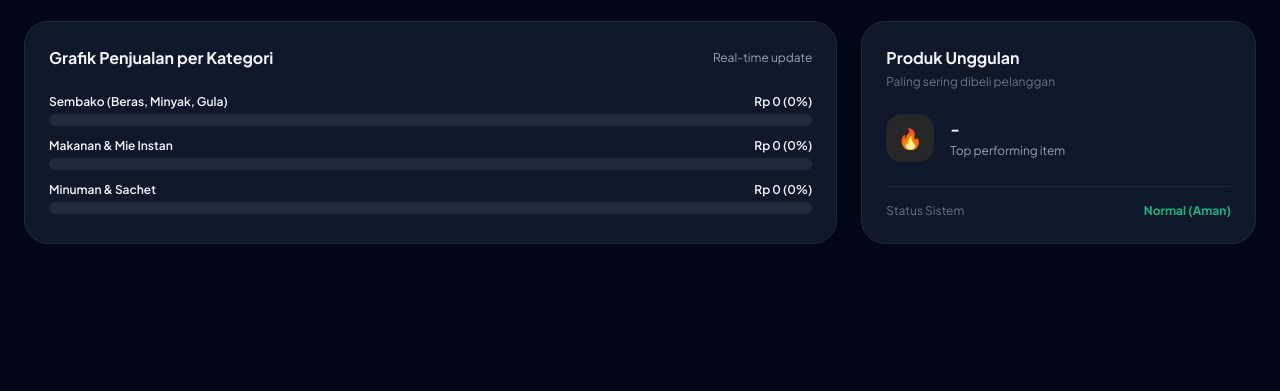
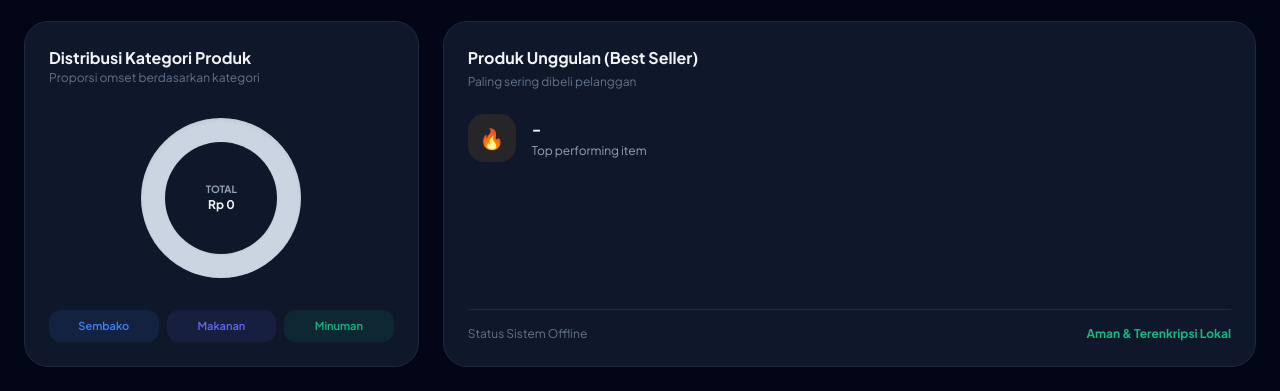
Before and after one commit to egagame6666-hub/kontenin-ai, a plain HTML site: page index.html in a window 1280 px wide. Shown: the part 489-880 px from the top of the page. Before the commit the page ends 800 px from the top, so only its background shows below. Drawn offline with nearby package versions, Linux system fonts and the light colour scheme.

Commit message:
Update index.html

```diff
--- a/index.html
+++ b/index.html
@@ -3,7 +3,7 @@
 <head>
     <meta charset="UTF-8">
     <meta name="viewport" content="width=device-width, initial-scale=1.0">
-    <title>KasirPro Finansial - Warung UMKM Modern</title>
+    <title>KasirPro Fintech - Warung UMKM Modern</title>
     <!-- Tailwind CSS -->
     <script src="https://cdn.tailwindcss.com"></script>
     <script>
@@ -28,7 +28,7 @@
 </head>
 <body class="bg-slate-100 dark:bg-slate-950 text-slate-800 dark:text-slate-100 min-h-screen flex flex-col transition-colors duration-300">
 
-    <!-- Header / Navbar Modern Fintech Style -->
+    <!-- Header / Navbar -->
     <header class="bg-white/80 dark:bg-slate-900/80 backdrop-blur-md shadow-sm border-b border-slate-200 dark:border-slate-800 px-6 py-3 flex justify-between items-center sticky top-0 z-50">
         <div class="flex items-center space-x-3">
             <div class="bg-gradient-to-tr from-brand-600 to-accent-500 text-white p-2.5 rounded-2xl font-bold text-base shadow-md shadow-brand-500/20">KP</div>
@@ -39,14 +39,13 @@
         </div>
         <div class="flex items-center space-x-3">
             <span id="printer-status" class="px-3 py-1 bg-rose-500/10 text-rose-600 dark:text-rose-400 text-[11px] font-bold rounded-xl border border-rose-500/20">Printer Putus</span>
-            <!-- Toggle Dark / White Mode -->
             <button onclick="toggleDarkMode()" class="p-2.5 rounded-xl bg-slate-100 dark:bg-slate-800 hover:bg-slate-200 dark:hover:bg-slate-700 transition" title="Ganti Tema">
                 <svg id="theme-icon" class="w-5 h-5" fill="none" stroke="currentColor" viewBox="0 0 24 24"><path stroke-linecap="round" stroke-linejoin="round" stroke-width="2" d="M12 3v1m0 16v1m9-9h-1M4 12H3m15.364 6.364l-.707-.707M6.343 6.343l-.707-.707m12.728 0l-.707.707M6.343 17.657l-.707.707M16 12a4 4 0 11-8 0 4 4 0 018 0z"></path></svg>
             </button>
         </div>
     </header>
 
-    <!-- Navigasi Menu Model Tab Fintech -->
+    <!-- Navigasi Menu Tab -->
     <nav class="bg-white dark:bg-slate-900 border-b border-slate-200 dark:border-slate-800 px-6 py-2.5 flex space-x-2 overflow-x-auto shadow-sm">
         <button onclick="switchTab('dashboard')" id="nav-dashboard" class="px-4 py-2 font-semibold text-xs rounded-xl bg-brand-600 text-white transition whitespace-nowrap shadow-sm shadow-brand-500/30">Dashboard</button>
         <button onclick="switchTab('pos')" id="nav-pos" class="px-4 py-2 font-semibold text-xs rounded-xl text-slate-600 dark:text-slate-300 hover:bg-slate-100 dark:hover:bg-slate-800 transition whitespace-nowrap">Kasir (POS)</button>
@@ -59,9 +58,8 @@
     <!-- Konten Utama -->
     <main class="flex-1 max-w-7xl w-full mx-auto p-6 space-y-6">
 
-        <!-- 1. TAB DASHBOARD (Gaya Kartu Saldo & Grafik Keuangan Utama) -->
+        <!-- 1. TAB DASHBOARD -->
         <section id="tab-content-dashboard" class="space-y-6">
-            <!-- Kartu Saldo / Omset Utama ala Fintech -->
             <div class="relative overflow-hidden bg-gradient-to-r from-blue-600 via-indigo-600 to-brand-dark p-6 rounded-3xl text-white shadow-xl shadow-blue-500/10">
                 <div class="absolute -right-10 -bottom-10 w-48 h-48 bg-white/10 rounded-full blur-2xl pointer-events-none"></div>
                 <div class="flex justify-between items-start">
@@ -71,7 +69,6 @@
                     </div>
                     <span class="px-3 py-1 bg-white/20 backdrop-blur-md rounded-full text-xs font-semibold">Live Offline</span>
                 </div>
-                <!-- Grafik Mini Tren di Kartu -->
                 <div class="mt-6 pt-4 border-t border-white/15 flex justify-between items-end">
                     <div>
                         <p class="text-[11px] text-blue-200">Estimasi Laba Bersih (Net Profit)</p>
@@ -84,7 +81,7 @@
                 </div>
             </div>
 
-            <!-- Pintasan Cepat (Quick Actions) -->
+            <!-- Pintasan Cepat -->
             <div class="grid grid-cols-2 sm:grid-cols-4 gap-4">
                 <button onclick="switchTab('pos')" class="p-4 bg-white dark:bg-slate-900 rounded-2xl shadow-sm border border-slate-200 dark:border-slate-800 hover:border-brand-500 text-left transition group">
                     <div class="w-10 h-10 rounded-xl bg-blue-500/10 text-blue-500 flex items-center justify-center font-bold mb-3 group-hover:scale-110 transition">🛒</div>
@@ -108,49 +105,35 @@
                 </button>
             </div>
 
-            <!-- Widget Visualisasi Grafik Keuangan di Dashboard -->
+            <!-- Widget Grafik Pie / Donut Style -->
             <div class="grid grid-cols-1 lg:grid-cols-3 gap-6">
-                <!-- Grafik Batang Kategori Terlaris -->
-                <div class="lg:col-span-2 bg-white dark:bg-slate-900 p-6 rounded-3xl shadow-sm border border-slate-200 dark:border-slate-800 space-y-4">
-                    <div class="flex justify-between items-center">
-                        <h3 class="font-bold text-base">Grafik Penjualan per Kategori</h3>
-                        <span class="text-xs text-slate-400">Real-time update</span>
+                <!-- Pie Chart Style Visualizer -->
+                <div class="bg-white dark:bg-slate-900 p-6 rounded-3xl shadow-sm border border-slate-200 dark:border-slate-800 flex flex-col justify-between space-y-4">
+                    <div>
+                        <h3 class="font-bold text-base">Distribusi Kategori Produk</h3>
+                        <p class="text-xs text-slate-500">Proporsi omset berdasarkan kategori</p>
                     </div>
-                    <div class="space-y-3 pt-2">
-                        <div>
-                            <div class="flex justify-between text-xs font-semibold mb-1">
-                                <span>Sembako (Beras, Minyak, Gula)</span>
-                                <span id="stat-sembako">Rp 0 (0%)</span>
-                            </div>
-                            <div class="w-full bg-slate-100 dark:bg-slate-800 h-3 rounded-full overflow-hidden">
-                                <div id="bar-sembako" class="bg-blue-500 h-full rounded-full transition-all duration-500" style="width: 0%"></div>
-                            </div>
-                        </div>
-                        <div>
-                            <div class="flex justify-between text-xs font-semibold mb-1">
-                                <span>Makanan & Mie Instan</span>
-                                <span id="stat-makanan">Rp 0 (0%)</span>
-                            </div>
-                            <div class="w-full bg-slate-100 dark:bg-slate-800 h-3 rounded-full overflow-hidden">
-                                <div id="bar-makanan" class="bg-indigo-500 h-full rounded-full transition-all duration-500" style="width: 0%"></div>
-                            </div>
-                        </div>
-                        <div>
-                            <div class="flex justify-between text-xs font-semibold mb-1">
-                                <span>Minuman & Sachet</span>
-                                <span id="stat-minuman">Rp 0 (0%)</span>
-                            </div>
-                            <div class="w-full bg-slate-100 dark:bg-slate-800 h-3 rounded-full overflow-hidden">
-                                <div id="bar-minuman" class="bg-emerald-500 h-full rounded-full transition-all duration-500" style="width: 0%"></div>
+                    <!-- Donut Graphic Representation -->
+                    <div class="flex items-center justify-center py-4">
+                        <div class="relative w-40 h-40 rounded-full flex items-center justify-center shadow-inner" id="donut-chart-container" style="background: conic-gradient(#3B82F6 0deg 120deg, #6366F1 120deg 240deg, #10B981 240deg 360deg);">
+                            <div class="absolute w-28 h-28 bg-white dark:bg-slate-900 rounded-full flex flex-col items-center justify-center shadow-sm">
+                                <span class="text-[10px] uppercase text-slate-400 font-bold">Total</span>
+                                <span id="donut-total-text" class="text-xs font-extrabold text-slate-800 dark:text-slate-100">Rp 0</span>
                             </div>
                         </div>
                     </div>
+                    <!-- Legend -->
+                    <div class="grid grid-cols-3 gap-2 text-center text-[11px] font-semibold">
+                        <div class="p-2 bg-blue-500/10 text-blue-500 rounded-xl">Sembako</div>
+                        <div class="p-2 bg-indigo-500/10 text-indigo-500 rounded-xl">Makanan</div>
+                        <div class="p-2 bg-emerald-500/10 text-emerald-500 rounded-xl">Minuman</div>
+                    </div>
                 </div>
 
-                <!-- Ringkasan Produk Best Seller -->
-                <div class="bg-white dark:bg-slate-900 p-6 rounded-3xl shadow-sm border border-slate-200 dark:border-slate-800 flex flex-col justify-between">
+                <!-- Produk Unggulan -->
+                <div class="lg:col-span-2 bg-white dark:bg-slate-900 p-6 rounded-3xl shadow-sm border border-slate-200 dark:border-slate-800 flex flex-col justify-between">
                     <div>
-                        <h3 class="font-bold text-base mb-1">Produk Unggulan</h3>
+                        <h3 class="font-bold text-base mb-1">Produk Unggulan (Best Seller)</h3>
                         <p class="text-xs text-slate-500">Paling sering dibeli pelanggan</p>
                         <div class="mt-6 flex items-center space-x-4">
                             <div class="w-12 h-12 rounded-2xl bg-amber-500/10 text-amber-500 flex items-center justify-center font-bold text-xl">🔥</div>
@@ -160,11 +143,9 @@
                             </div>
                         </div>
                     </div>
-                    <div class="mt-6 pt-4 border-t border-slate-100 dark:border-slate-800">
-                        <div class="flex justify-between text-xs">
-                            <span class="text-slate-500">Status Sistem</span>
-                            <span class="font-bold text-emerald-500">Normal (Aman)</span>
-                        </div>
+                    <div class="mt-6 pt-4 border-t border-slate-100 dark:border-slate-800 flex justify-between text-xs">
+                        <span class="text-slate-500">Status Sistem Offline</span>
+                        <span class="font-bold text-emerald-500">Aman & Terenkripsi Lokal</span>
                     </div>
                 </div>
             </div>
@@ -181,7 +162,7 @@
                 </div>
             </div>
 
-            <!-- Keranjang & Pembayaran ala Fintech -->
+            <!-- Keranjang & Pembayaran -->
             <div class="bg-white dark:bg-slate-900 p-6 rounded-3xl shadow-sm border border-slate-200 dark:border-slate-800 flex flex-col h-[calc(100vh-200px)] sticky top-24">
                 <h2 class="font-bold text-base pb-3 border-b border-slate-100 dark:border-slate-800">Keranjang Belanja</h2>
                 <div id="cart-items" class="flex-1 overflow-y-auto py-3 space-y-3 divide-y divide-slate-100 dark:divide-slate-800/50">
@@ -201,9 +182,9 @@
                         </select>
                         <input type="text" id="customer-name" placeholder="Nama Pelanggan (Wajib untuk Kasbon)" class="w-full px-3.5 py-3 bg-slate-50 dark:bg-slate-800 rounded-2xl border border-slate-200 dark:border-slate-700 text-sm">
                     </div>
-                    <div class="grid grid-cols-2 gap-2 pt-2">
-                        <button onclick="processCheckout()" class="py-3.5 bg-brand-600 hover:bg-brand-500 text-white font-bold rounded-2xl text-xs shadow-lg shadow-brand-500/20 transition">Bayar & Simpan</button>
-                        <button onclick="printLastReceipt()" class="py-3.5 bg-indigo-600 hover:bg-indigo-500 text-white font-bold rounded-2xl text-xs shadow-lg shadow-indigo-500/20 transition">Cetak Struk</button>
+                    <div class="pt-2">
+                        <!-- Tombol Bayar & Simpan yang Memicu Popup Konfirmasi Struk -->
+                        <button onclick="processCheckout()" class="w-full py-3.5 bg-brand-600 hover:bg-brand-500 text-white font-bold rounded-2xl text-xs shadow-lg shadow-brand-500/20 transition">Bayar & Simpan</button>
                     </div>
                 </div>
             </div>
@@ -230,9 +211,7 @@
                             <th class="p-3.5 rounded-r-xl">Aksi</th>
                         </tr>
                     </thead>
-                    <tbody id="inventory-table-body">
-                        <!-- Inventory Rows -->
-                    </tbody>
+                    <tbody id="inventory-table-body"></tbody>
                 </table>
             </div>
         </section>
@@ -253,26 +232,20 @@
                             <th class="p-3.5 rounded-r-xl">Kirim WhatsApp</th>
                         </tr>
                     </thead>
-                    <tbody id="hutang-table-body">
-                        <!-- Hutang Rows -->
-                    </tbody>
+                    <tbody id="hutang-table-body"></tbody>
                 </table>
             </div>
         </section>
 
-        <!-- 5. TAB LAPORAN & GRAFIK KEUANGAN MENDALAM -->
+        <!-- 5. TAB LAPORAN & GRAFIK -->
         <section id="tab-content-laporan" class="hidden space-y-6 bg-white dark:bg-slate-900 p-6 rounded-3xl shadow-sm border border-slate-200 dark:border-slate-800">
             <div class="flex justify-between items-center">
                 <div>
-                    <h2 class="font-bold text-base">Pusat Analisis & Grafik Keuangan</h2>
-                    <p class="text-xs text-slate-500">Unduh rekapitulasi laporan ke Excel atau sinkronisasi Google Sheets</p>
+                    <h2 class="font-bold text-base">Pusat Analisis & Rekap Keuangan</h2>
+                    <p class="text-xs text-slate-500">Unduh rekapitulasi laporan ke Excel atau Google Sheets</p>
                 </div>
-                <button onclick="exportToExcel()" class="px-5 py-2.5 bg-emerald-600 hover:bg-emerald-500 text-white font-bold rounded-2xl text-xs shadow-md shadow-emerald-500/20 flex items-center space-x-2">
-                    <span>Unduh Excel (.xlsx)</span>
-                </button>
+                <button onclick="exportToExcel()" class="px-5 py-2.5 bg-emerald-600 hover:bg-emerald-500 text-white font-bold rounded-2xl text-xs shadow-md shadow-emerald-500/20">Unduh Excel (.xlsx)</button>
             </div>
-
-            <!-- Grafik Analisis Keuangan di Menu Laporan -->
             <div class="grid grid-cols-1 sm:grid-cols-3 gap-4 pt-2">
                 <div class="p-5 bg-slate-50 dark:bg-slate-800/60 rounded-2xl border border-slate-200 dark:border-slate-700/50">
                     <p class="text-xs text-slate-500 font-medium">Total Akumulasi Omset</p>
@@ -287,7 +260,6 @@
                     <h3 id="report-avg-trx" class="text-2xl font-extrabold mt-1">Rp 0</h3>
                 </div>
             </div>
-
             <div class="mt-4 overflow-x-auto">
                 <table class="w-full text-left text-sm">
                     <thead class="bg-slate-50 dark:bg-slate-800 text-xs uppercase text-slate-500 dark:text-slate-400">
@@ -299,14 +271,12 @@
                             <th class="p-3.5 rounded-r-xl">Pelanggan</th>
                         </tr>
                     </thead>
-                    <tbody id="transaction-history-table">
-                        <!-- History -->
-                    </tbody>
+                    <tbody id="transaction-history-table"></tbody>
                 </table>
             </div>
         </section>
 
-        <!-- 6. TAB PENGATURAN STRUK & PRINTER -->
+        <!-- 6. TAB PENGATURAN STRUK -->
         <section id="tab-content-pengaturan" class="hidden space-y-4 bg-white dark:bg-slate-900 p-6 rounded-3xl shadow-sm border border-slate-200 dark:border-slate-800 max-w-xl">
             <div>
                 <h2 class="font-bold text-base">Pengaturan Struk & Thermal Printer</h2>
@@ -331,7 +301,22 @@
 
     </main>
 
-    <!-- JavaScript Logika & Pembaruan Grafik Otomatis -->
+    <!-- POPUP MODAL KONFIRMASI CETAK STRUK (SESUAI PERMINTAAN) -->
+    <div id="receipt-modal" class="fixed inset-0 bg-slate-900/60 backdrop-blur-sm z-50 flex items-center justify-center hidden">
+        <div class="bg-white dark:bg-slate-900 p-6 rounded-3xl shadow-2xl border border-slate-200 dark:border-slate-800 max-w-sm w-full text-center space-y-4 animate-in fade-in zoom-in duration-200">
+            <div class="w-14 h-14 bg-emerald-500/10 text-emerald-500 rounded-2xl flex items-center justify-center mx-auto text-2xl font-bold">✓</div>
+            <div>
+                <h3 class="font-bold text-lg">Transaksi Berhasil Disimpan!</h3>
+                <p class="text-xs text-slate-500 mt-1">Apakah Anda ingin mencetak struk belanja untuk pelanggan ini?</p>
+            </div>
+            <div class="grid grid-cols-2 gap-3 pt-2">
+                <button onclick="closeReceiptModal(false)" class="py-3 bg-slate-100 dark:bg-slate-800 hover:bg-slate-200 dark:hover:bg-slate-700 text-slate-700 dark:text-slate-300 font-bold rounded-2xl text-xs transition">Tidak Perlu</button>
+                <button onclick="closeReceiptModal(true)" class="py-3 bg-brand-600 hover:bg-brand-500 text-white font-bold rounded-2xl text-xs shadow-md shadow-brand-500/20 transition">Ya, Cetak Struk</button>
+            </div>
+        </div>
+    </div>
+
+    <!-- JavaScript Logika Lengkap -->
     <script>
         let products = JSON.parse(localStorage.getItem('warung_products')) || [
             { id: 1, name: "Minyak Goreng 1L", buyPrice: 16000, price: 18500, stock: 25, category: "Sembako" },
@@ -393,25 +378,22 @@
             document.getElementById('dash-omset').innerText = `Rp ${totalOmset.toLocaleString('id-ID')}`;
             document.getElementById('dash-trx').innerText = `${transactions.length} Trx`;
             document.getElementById('dash-profit').innerText = `Rp ${totalProfit.toLocaleString('id-ID')}`;
+            document.getElementById('donut-total-text').innerText = `Rp ${totalOmset.toLocaleString('id-ID')}`;
 
             if(transactions.length > 0) {
                 document.getElementById('dash-bestseller').innerText = transactions[0].items[0]?.name || '-';
             }
 
-            // Update Grafik Batang Kategori di Dashboard
+            // Render Donut/Pie Chart Conic Gradient CSS
             let maxCat = Math.max(totalOmset, 1);
-            let pctSembako = Math.round((catTotals.Sembako / maxCat) * 100);
-            let pctMakanan = Math.round((catTotals.Makanan / maxCat) * 100);
-            let pctMinuman = Math.round((catTotals.Minuman / maxCat) * 100);
+            let degSembako = (catTotals.Sembako / maxCat) * 360;
+            let degMakanan = degSembako + ((catTotals.Makanan / maxCat) * 360);
 
-            document.getElementById('bar-sembako').style.width = pctSembako + '%';
-            document.getElementById('stat-sembako').innerText = `Rp ${catTotals.Sembako.toLocaleString('id-ID')} (${pctSembako}%)`;
-
-            document.getElementById('bar-makanan').style.width = pctMakanan + '%';
-            document.getElementById('stat-makanan').innerText = `Rp ${catTotals.Makanan.toLocaleString('id-ID')} (${pctMakanan}%)`;
-
-            document.getElementById('bar-minuman').style.width = pctMinuman + '%';
-            document.getElementById('stat-minuman').innerText = `Rp ${catTotals.Minuman.toLocaleString('id-ID')} (${pctMinuman}%)`;
+            let gradientCSS = `conic-gradient(#3B82F6 0deg ${degSembako}deg, #6366F1 ${degSembako}deg ${degMakanan}deg, #10B981 ${degMakanan}deg 360deg)`;
+            if(totalOmset === 0) {
+                gradientCSS = `conic-gradient(#cbd5e1 0deg 360deg)`;
+            }
+            document.getElementById('donut-chart-container').style.background = gradientCSS;
         }
 
         function renderProducts(items) {
@@ -472,8 +454,10 @@
             document.getElementById('cart-total').innerText = `Rp ${total.toLocaleString('id-ID')}`;
         }
 
+        // FUNGSI BAYAR & SIMPAN (MEMunculkan Pop-up Konfirmasi Cetak Struk)
         function processCheckout() {
             if (cart.length === 0) { alert("Keranjang masih kosong!"); return; }
+
             const method = document.getElementById('payment-method').value;
             const customer = document.getElementById('customer-name').value || 'Umum';
             const total = cart.reduce((sum, item) => sum + (item.price * item.qty), 0);
@@ -507,12 +491,23 @@
                 renderHutang();
             }
 
-            alert(`Transaksi Berhasil Disimpan!`);
+            // Kosongkan keranjang & perbarui data
             cart = [];
             renderCart();
             renderInventory();
             renderProducts(products);
             renderDashboard();
+
+            // Tampilkan Popup Modal Tanya Cetak Struk
+            document.getElementById('receipt-modal').classList.remove('hidden');
+        }
+
+        // Handler Pilihan Pop-up Cetak Struk
+        function closeReceiptModal(shouldPrint) {
+            document.getElementById('receipt-modal').classList.add('hidden');
+            if(shouldPrint) {
+                printLastReceipt();
+            }
         }
 
         function renderInventory() {
```
